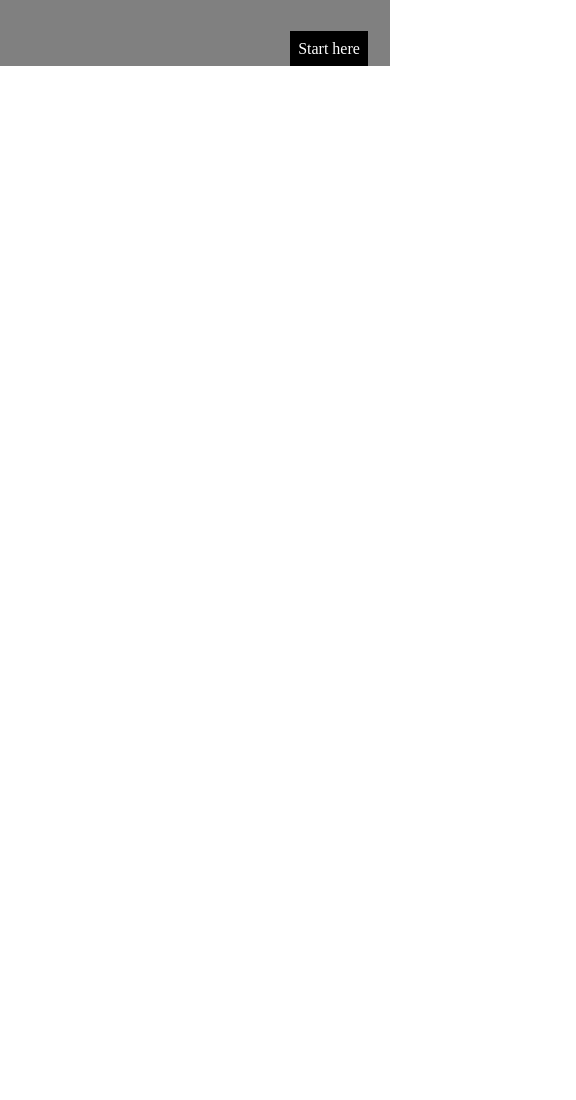
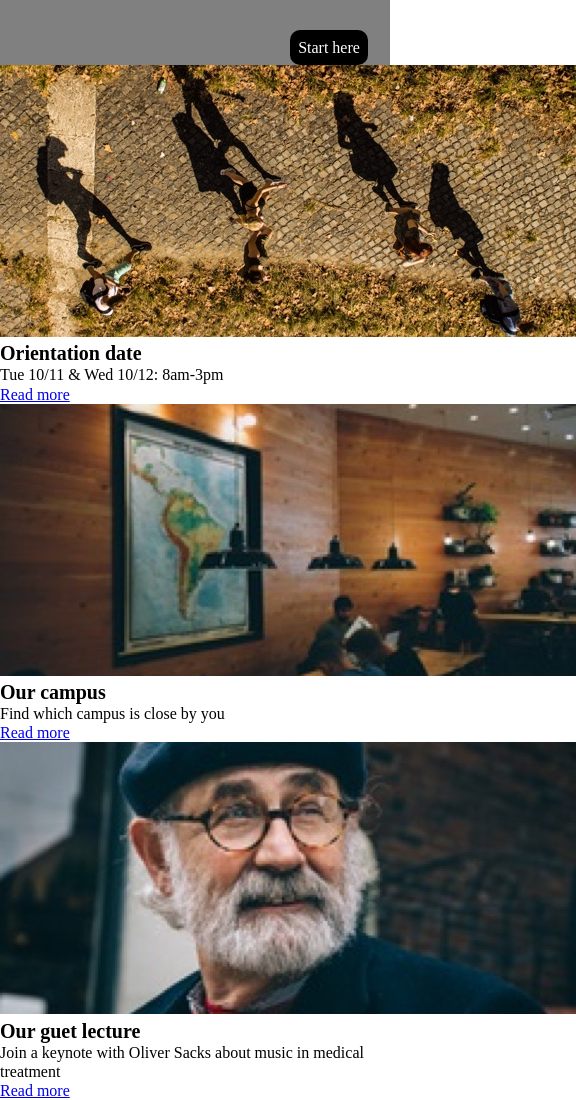
Before and after one commit to stevD9/colmaracademy, a plain HTML site: page index.html in a window 390 px wide. Shown: the part 458-1558 px from the top of the page, 576 px wide, since content can reach past the window. Before the commit the page ends 844 px from the top, so only its background shows below. Drawn offline with Linux system fonts and the light colour scheme.

Commit message:
Created Info content and set Header to fixed

```diff
--- a/index.html
+++ b/index.html
@@ -14,7 +14,7 @@
 <!-- Header -->
 
     <header>
-      <div class="logo">
+      <div class="desktop logo">
         <img src="./resources/images/ic-logo.svg" alt="">
         <h2>COLMAR<span>ACADEMY</span></h3>
       </div>
@@ -55,6 +55,55 @@
           <a href="#"><div class="button">Start here</div></a>
         </div>
       </div>
+
+<!-- Info -->
+
+      <div id="info">
+        <div class="quote desktop">
+          <img src="./resources/images/information-main.jpg" alt="">
+          <h1>It doesn't hurt to keep practicing</h1>
+          <p>"Curabitur vitae libero in ipsum porttitor consequat. Aliquam et commodo lectus, nec consequat neque. Sed non accimsan urna. Phasellus sed consequat ex. Etiam eget magna laoreet, efficitur dolor consequat, tristique ligula"</p>
+          <p class="reference">Emanuel, Sr Strategist at Hiring.com</p>
+        </div>
+
+        <div class="info-content">
+          <div class="date">
+            <div class="date-image">
+              <img class="desktop" src="./resources/images/information-orientation.jpg" alt="">
+              <img class="mobile" src="./resources/images/information-orientation-mobile.jpg" alt="">
+            </div>
+            <div class="date-content">
+              <h2>Orientation date</h2>
+              <p>Tue 10/11 & Wed 10/12: 8am-3pm</p>
+              <a href="#">Read more</a>
+            </div>
+          </div>
+
+          <div class="campus">
+            <div class="campus-image">
+              <img class="desktop" src="./resources/images/information-campus.jpg" alt="">
+              <img class="mobile" src="./resources/images/information-campus-mobile.jpg" alt="">
+            </div>
+            <div class="campus-content">
+              <h2>Our campus</h2>
+              <p>Find which campus is close by you</p>
+              <a href="#">Read more</a>
+            </div>
+          </div>
+
+          <div class="guest">
+            <div class="guest-image">
+              <img class="desktop" src="./resources/images/information-guest-lecture.jpg" alt="">
+              <img class="mobile" src="./resources/images/information-guest-lecture-mobile.jpg" alt="">
+            </div>
+            <div class="guest-content">
+              <h2>Our guet lecture</h2>
+              <p>Join a keynote with Oliver Sacks about music in medical treatment</p>
+              <a href="#">Read more</a>
+            </div>
+          </div>
+        </div>
+      </div>
     </div>
   </body>
 </html>
--- a/resources/css/style.css
+++ b/resources/css/style.css
@@ -17,6 +17,8 @@ h2 {
 #main-content {
   max-width: 100%;
   line-height: 1.2;
+  position: relative;
+  top: 4rem;
 }
 
 @media only screen and (min-width: 480px) {
@@ -40,7 +42,12 @@ header {
   display: flex;
   align-items: center;
   justify-content: space-between;
-  padding: 0 1.5rem;
+  padding: 0 1.5rem 0 1.5rem;
+  position: fixed;
+  z-index: 100;
+  width: auto;
+  right: 0;
+  left: 0;
 }
 
 header .logo {
@@ -135,6 +142,7 @@ header nav.desktop a {
   padding: .5rem 0;
   width: 100%;
   text-align: center;
+  border-radius: 10px;
 }
 
 .banner-content a {
```
